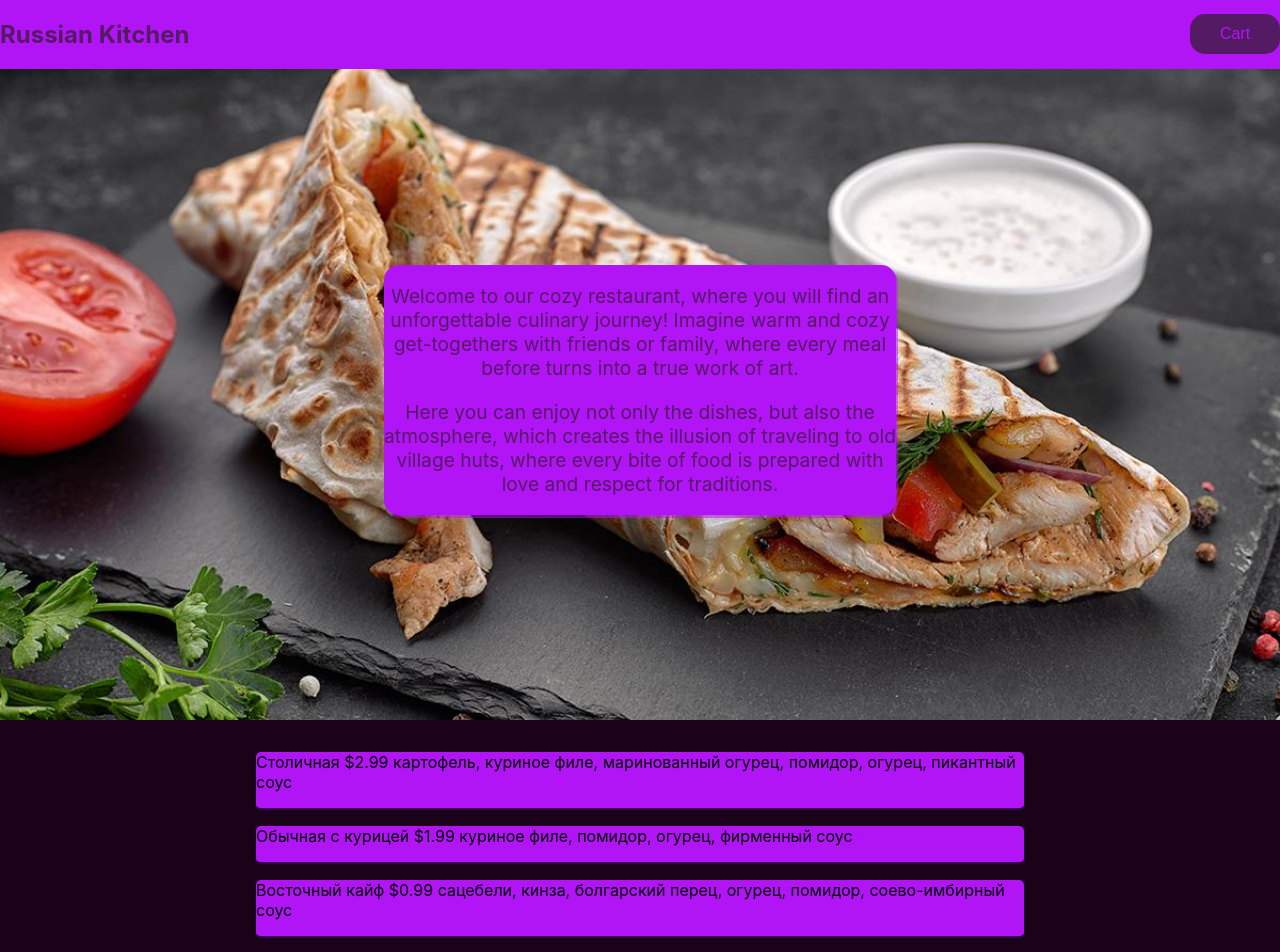
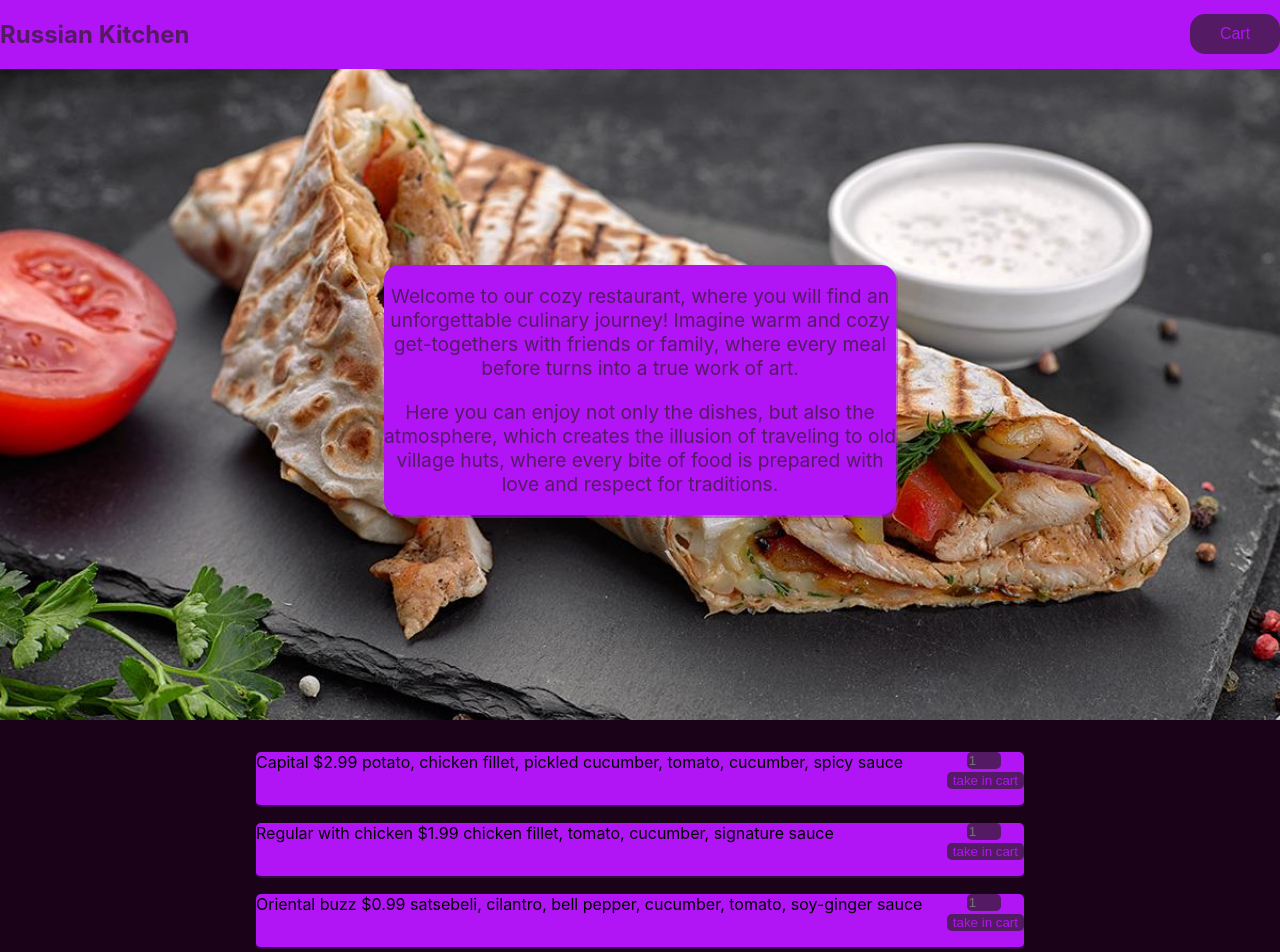
Before and after one commit to jegorRegularUser/Russian-Kitchen, a React (Create React App) app: page / in a window 1280 px wide. Shown: the top 952 px of the page. Built offline with nearby package versions, Linux system fonts and the light colour scheme.

Commit message:
add Input-component
i just do simple input-component and add styles to the DishItem, also i finally translate description of dish from russian

```diff
--- /dev/null
+++ b/src/UI/Input.js
@@ -0,0 +1,18 @@
+import React from 'react'
+import styles from './Input.module.css'
+const Input = React.forwardRef((props, ref) => {
+	return (
+		<div className={styles.input}>
+			<input
+				placeholder='1'
+				ref={ref}
+				type='number'
+				step={1}
+				min={1}
+				max={10}
+			></input>
+		</div>
+	)
+})
+
+export default Input
--- /dev/null
+++ b/src/UI/Input.module.css
@@ -0,0 +1,14 @@
+.input {
+	display: flex;
+	flex-direction: column;
+	justify-content: right;
+	right: 0;
+}
+.input input {
+	background-color: var(--dark-purple);
+	color: var(--light-purple);
+	border-radius: 5px;
+	border: 0px;
+	width: 30px;
+	margin-left: 20px;
+}
--- a/src/components/DishList/DishItem.js
+++ b/src/components/DishList/DishItem.js
@@ -1,3 +1,4 @@
+import Input from '../../UI/Input'
 import styles from './DishItem.module.css'
 const DishItem = ({ id, name, price, description }) => {
 	return (
@@ -5,6 +6,10 @@ const DishItem = ({ id, name, price, description }) => {
 			<div className={styles.description}>
 				{name} ${price} {description}
 			</div>
+			<div>
+				<Input />
+				<button>take in cart</button>
+			</div>
 		</li>
 	)
 }
--- a/src/components/DishList/DishItem.module.css
+++ b/src/components/DishList/DishItem.module.css
@@ -8,3 +8,9 @@ li {
 	padding-bottom: 1rem;
 	border-bottom: 2px solid rgb(58, 6, 75);
 }
+button {
+	background-color: var(--dark-purple);
+	color: var(--light-purple);
+	border-radius: 5px;
+	border: 0px;
+}
--- a/src/components/DishList/DishList.js
+++ b/src/components/DishList/DishList.js
@@ -3,22 +3,22 @@ import styles from './DishList.module.css'
 const DUMMY_DISHES = [
 	{
 		id: 'm1',
-		name: 'Столичная',
+		name: 'Capital',
 		description:
-			'картофель, куриное филе, маринованный огурец, помидор, огурец, пикантный соус',
+			'potato, chicken fillet, pickled cucumber, tomato, cucumber, spicy sauce',
 		price: 2.99,
 	},
 	{
 		id: 'm2',
-		name: 'Обычная с курицей',
-		description: 'куриное филе, помидор, огурец, фирменный соус',
+		name: 'Regular with chicken',
+		description: 'chicken fillet, tomato, cucumber, signature sauce',
 		price: 1.99,
 	},
 	{
 		id: 'm3',
-		name: 'Восточный кайф',
+		name: 'Oriental buzz',
 		description:
-			'сацебели, кинза, болгарский перец, огурец, помидор, соево-имбирный соус',
+			'satsebeli, cilantro, bell pepper, cucumber, tomato, soy-ginger sauce',
 		price: 0.99,
 	},
 ]
--- a/src/components/Header/Header.module.css
+++ b/src/components/Header/Header.module.css
@@ -1,8 +1,3 @@
-* {
-	--dark-purple: rgb(85, 26, 100);
-	--light-purple: rgb(177, 20, 245);
-}
-
 .list {
 	position: fixed;
 	top: 0;
--- a/src/index.css
+++ b/src/index.css
@@ -1,3 +1,8 @@
+* {
+	--dark-purple: rgb(85, 26, 100);
+	--light-purple: rgb(177, 20, 245);
+}
+
 body {
 	background-color: rgb(26, 3, 25);
 	margin: 0;
```
